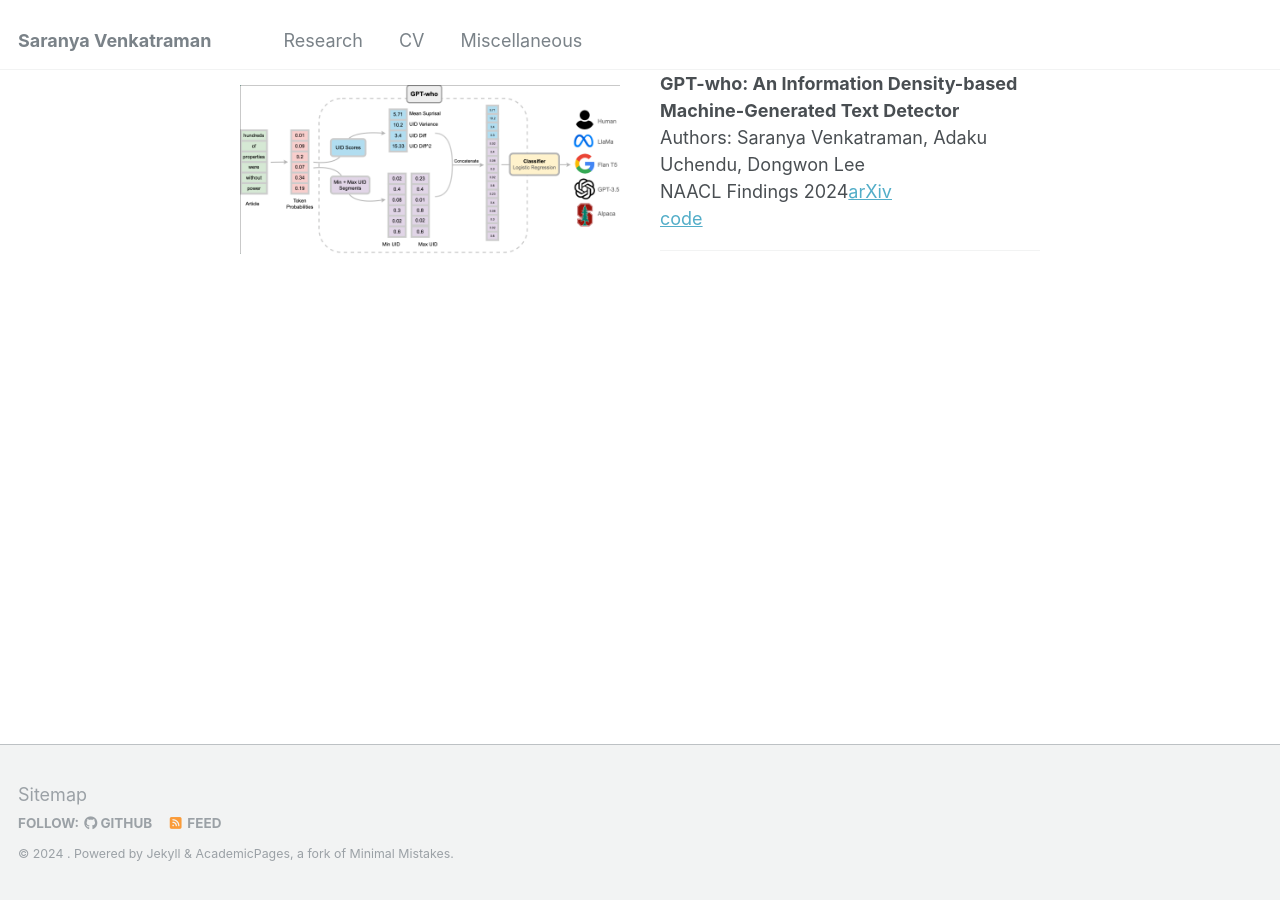
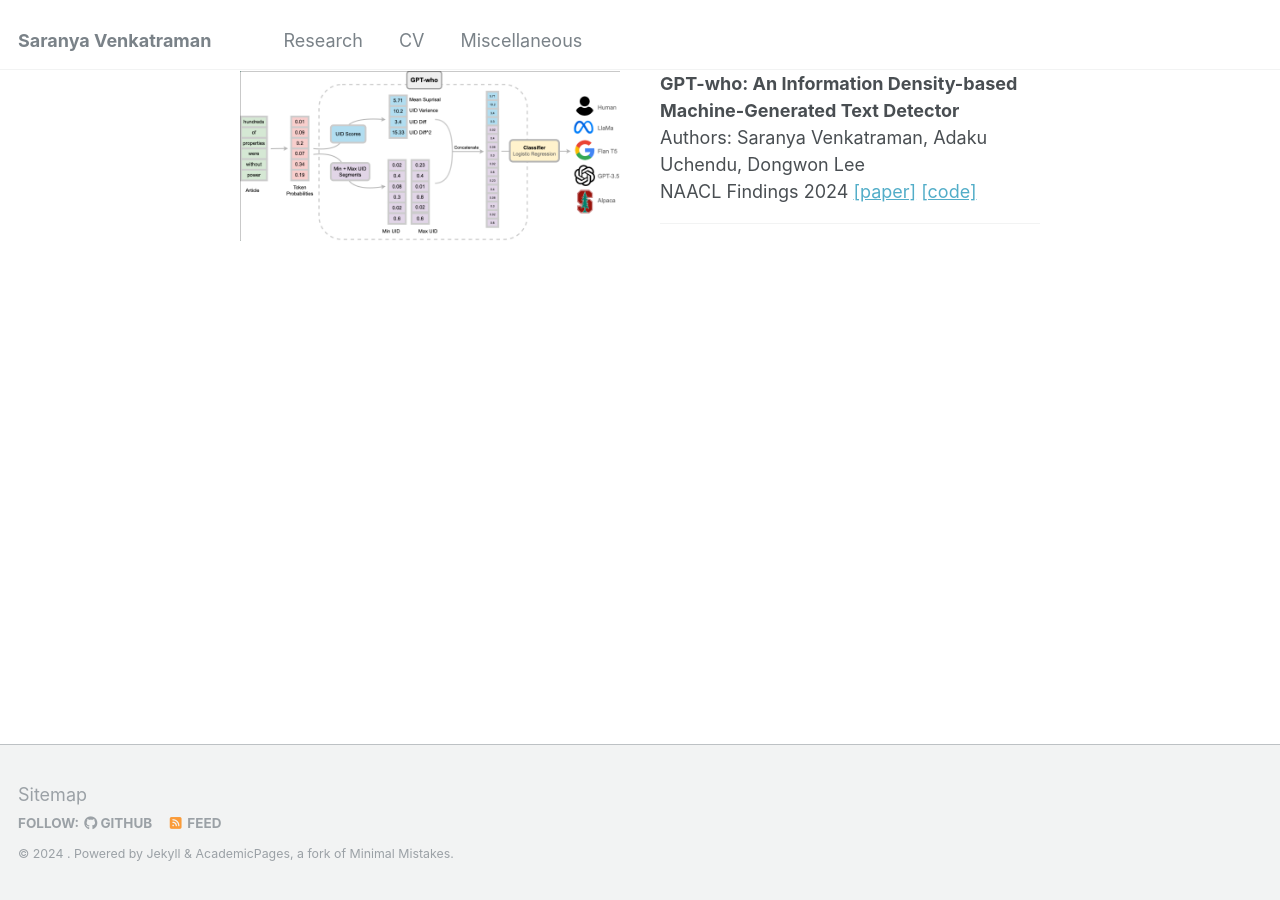
Before and after one commit to saranya-venkatraman/saranya-venkatraman.github.io, a Jekyll site: the page built from _pages/research.html, in a window 1280 px wide. Built offline with Jekyll 4.4.1, drawn with Linux system fonts in a browser that asks for light colours.

Commit message:
Update research.html

```diff
--- a/_pages/research.html
+++ b/_pages/research.html
@@ -58,7 +58,7 @@ comments: true
     <div class="text">
       <strong>GPT-who: An Information Density-based Machine-Generated Text Detector</strong><br>
          Authors: Saranya Venkatraman, Adaku Uchendu, Dongwon Lee<br>
-         NAACL Findings 2024<be><a href="https://arxiv.org/pdf/2310.06202.pdf">arXiv</a><br><a href="https://github.com/saranya-venkatraman/gpt-who">code</a><br>
+         NAACL Findings 2024 <a href="https://arxiv.org/pdf/2310.06202.pdf">[paper]</a> <a href="https://github.com/saranya-venkatraman/gpt-who">[code]</a>
       <hr>
     </div>
   </div>
```
